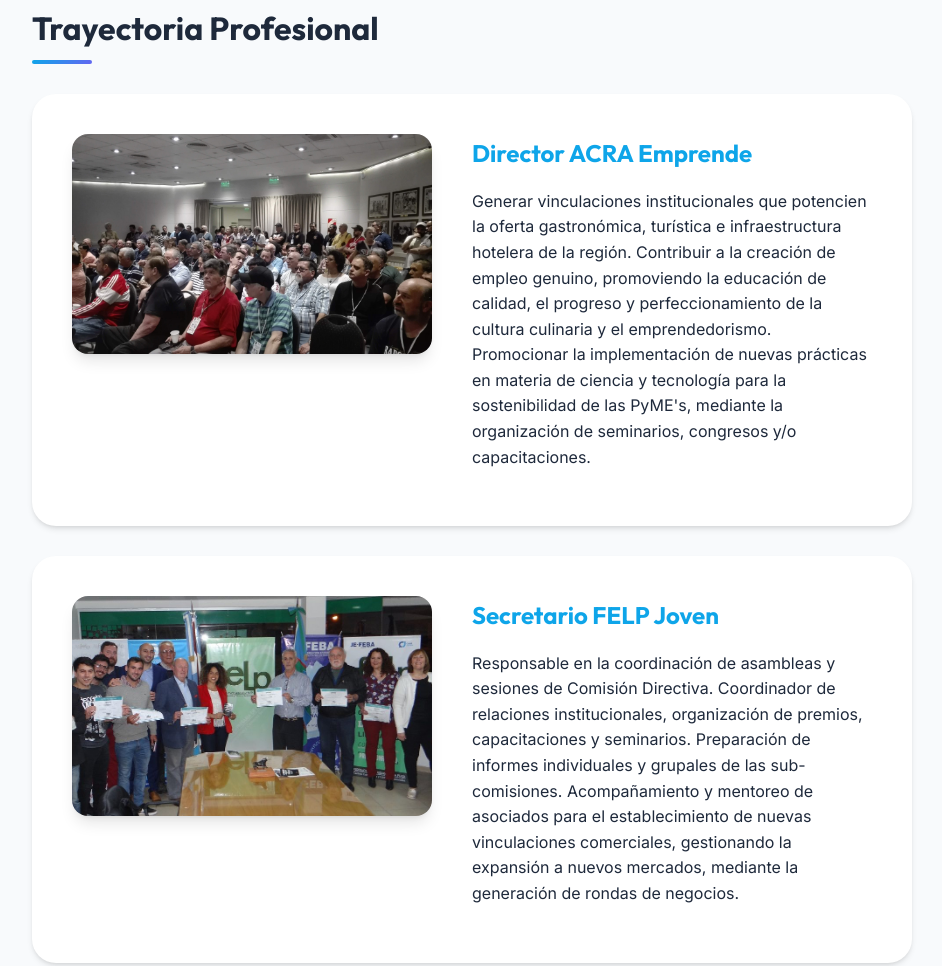
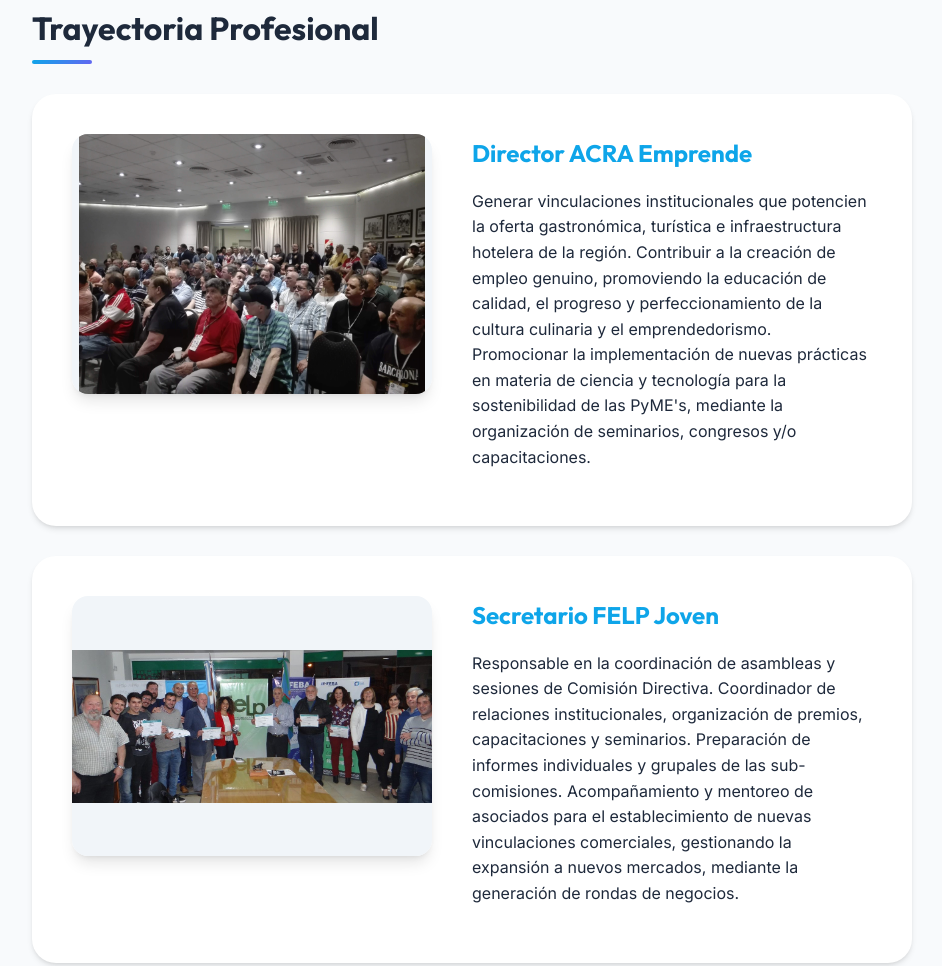
Before and after one commit to gustavobegue/GustavoBoyeCV, a plain HTML site: page index.html in a window 1280 px wide. Shown: the part 1875-2841 px from the top of the page, without its empty margins (308-1250 px from the left). Drawn offline with Linux system fonts and the light colour scheme.

Commit message:
fix: carousel images now show complete without cropping (object-fit contain)

```diff
--- a/estilos.css
+++ b/estilos.css
@@ -313,9 +313,11 @@ h2::after {
 
 .carousel img {
     width: 100%;
-    height: 220px;
-    object-fit: cover;
+    height: 260px;
+    object-fit: contain;
+    object-position: center;
     flex-shrink: 0;
+    background-color: #f1f5f9;
 }
 
 .project-details-container {
```
